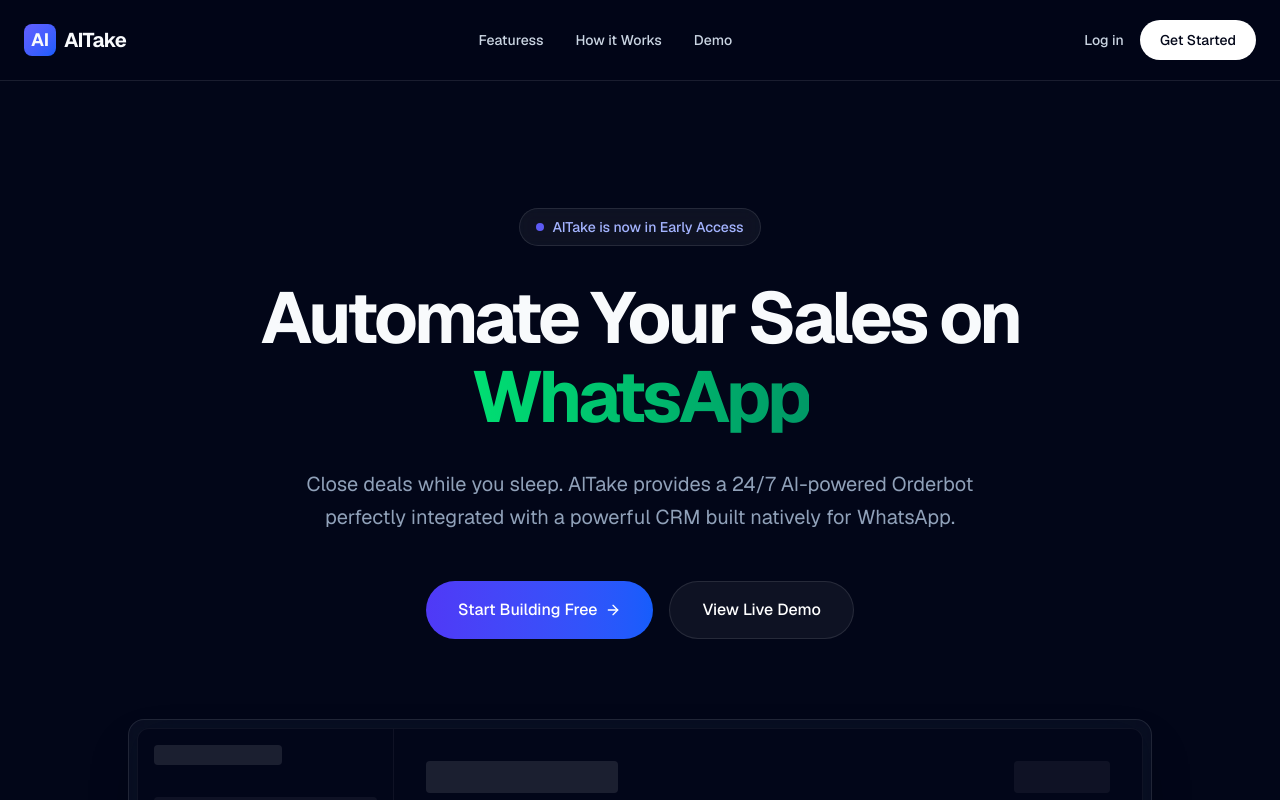
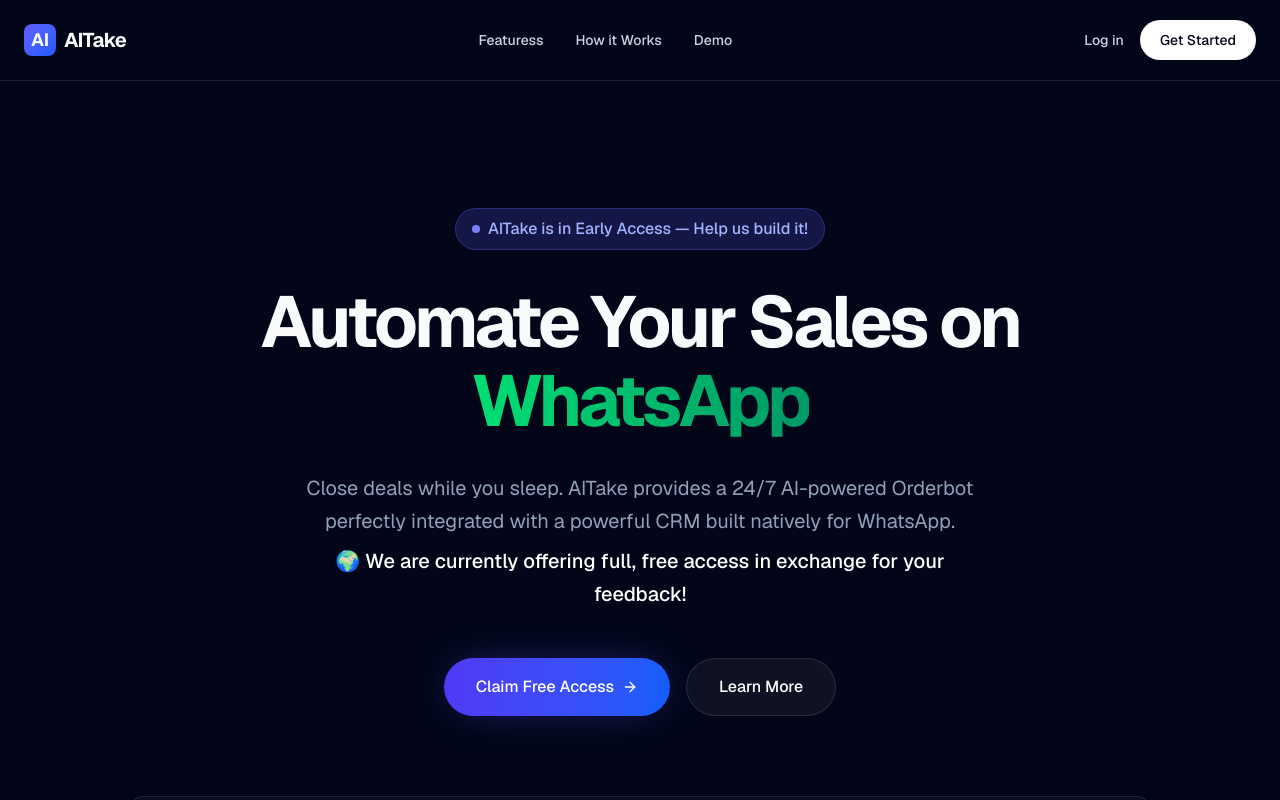
Before and after one commit to janfdevai/aitake, a Next.js app in the folder landing-page/: page / in a window 1280 px wide. Shown: the top 800 px of the page. Built offline with nearby package versions, Linux system fonts and the light colour scheme.

Commit message:
feat: create initial landing page with navigation, hero, features, and how-it-works sections.

```diff
--- a/landing-page/app/page.tsx
+++ b/landing-page/app/page.tsx
@@ -38,22 +38,23 @@
       <main className="pt-20">
         {/* Hero Section */}
         <section className="relative max-w-7xl mx-auto px-6 pt-32 pb-40 flex flex-col items-center text-center">
-          <div className="inline-flex items-center gap-2 px-4 py-2 rounded-full bg-white/5 border border-white/10 text-sm font-medium text-indigo-300 mb-8 backdrop-blur-sm">
-            <span className="flex h-2 w-2 rounded-full bg-indigo-500 animate-pulse"></span>
-            AITake is now in Early Access
+          <div className="inline-flex items-center gap-2 px-4 py-2 rounded-full bg-indigo-500/20 text-indigo-300 font-medium mb-8 backdrop-blur-sm border border-indigo-500/30">
+            <span className="flex h-2 w-2 rounded-full bg-indigo-400 animate-pulse"></span>
+            AITake is in Early Access — Help us build it!
           </div>
           <h1 className="text-5xl md:text-7xl font-bold tracking-tighter max-w-4xl mb-8 leading-[1.1]">
             Automate Your Sales on <span className="text-transparent bg-clip-text bg-gradient-to-r from-green-400 to-emerald-600">WhatsApp</span>
           </h1>
           <p className="text-lg md:text-xl text-slate-400 max-w-2xl mb-12 leading-relaxed">
-            Close deals while you sleep. AITake provides a 24/7 AI-powered Orderbot perfectly integrated with a powerful CRM built natively for WhatsApp.
+            Close deals while you sleep. AITake provides a 24/7 AI-powered Orderbot perfectly integrated with a powerful CRM built natively for WhatsApp. <br />
+            <strong className="text-white font-medium mt-2 block">🌍 We are currently offering full, free access in exchange for your feedback!</strong>
           </p>
           <div className="flex flex-col sm:flex-row gap-4 w-full sm:w-auto">
-            <Link href={process.env.CRM_URL || "http://localhost:59071/"} className="flex items-center justify-center gap-2 bg-gradient-to-r from-indigo-600 to-blue-600 text-white px-8 py-4 rounded-full font-medium hover:scale-105 transition-transform">
-              Start Building Free <ArrowRight className="w-4 h-4" />
+            <Link href={process.env.CRM_URL || "http://localhost:59071/"} className="flex items-center justify-center gap-2 bg-gradient-to-r from-indigo-600 to-blue-600 text-white px-8 py-4 rounded-full font-medium hover:scale-105 transition-transform shadow-[0_0_40px_-10px_rgba(79,70,229,0.5)]">
+              Claim Free Access <ArrowRight className="w-4 h-4" />
             </Link>
-            <Link href="#demo" className="flex items-center justify-center gap-2 bg-white/5 border border-white/10 hover:bg-white/10 text-white px-8 py-4 rounded-full font-medium transition-colors">
-              View Live Demo
+            <Link href="#how-it-works" className="flex items-center justify-center gap-2 bg-white/5 border border-white/10 hover:bg-white/10 text-white px-8 py-4 rounded-full font-medium transition-colors">
+              Learn More
             </Link>
           </div>
 
@@ -158,11 +159,11 @@
           <div className="max-w-5xl mx-auto px-6">
             <div className="rounded-3xl bg-gradient-to-br from-indigo-900/40 to-blue-900/40 border border-white/10 p-12 md:p-20 text-center relative overflow-hidden">
               <div className="absolute inset-0 bg-[url('/favicon.ico')] opacity-5 bg-center bg-repeat mix-blend-overlay"></div>
-              <h2 className="text-4xl md:text-5xl font-bold tracking-tight mb-6 relative z-10">Ready to automate your sales?</h2>
-              <p className="text-xl text-slate-300 mb-10 max-w-2xl mx-auto relative z-10">Join forward-thinking businesses using AITake to scale customer support and ordering on WhatsApp.</p>
+              <h2 className="text-4xl md:text-5xl font-bold tracking-tight mb-6 relative z-10">Help us shape the future of sales.</h2>
+              <p className="text-xl text-slate-300 mb-10 max-w-2xl mx-auto relative z-10">We are offering full, free access to our platform for early adopters who are willing to share their feedback and help us build the best WhatsApp CRM.</p>
               <div className="flex justify-center relative z-10">
-                <Link href={process.env.CRM_URL || "http://localhost:59071/"} className="bg-white text-slate-950 px-8 py-4 rounded-full font-medium hover:scale-105 transition-transform text-lg flex items-center gap-2">
-                  Get Started for Free <ArrowRight className="w-5 h-5" />
+                <Link href={process.env.CRM_URL || "http://localhost:59071/"} className="bg-white text-slate-950 px-8 py-4 rounded-full font-medium hover:scale-105 transition-transform text-lg flex items-center gap-2 shadow-[0_0_40px_-10px_rgba(255,255,255,0.3)]">
+                  Claim Your Free Access <ArrowRight className="w-5 h-5" />
                 </Link>
               </div>
             </div>
```
